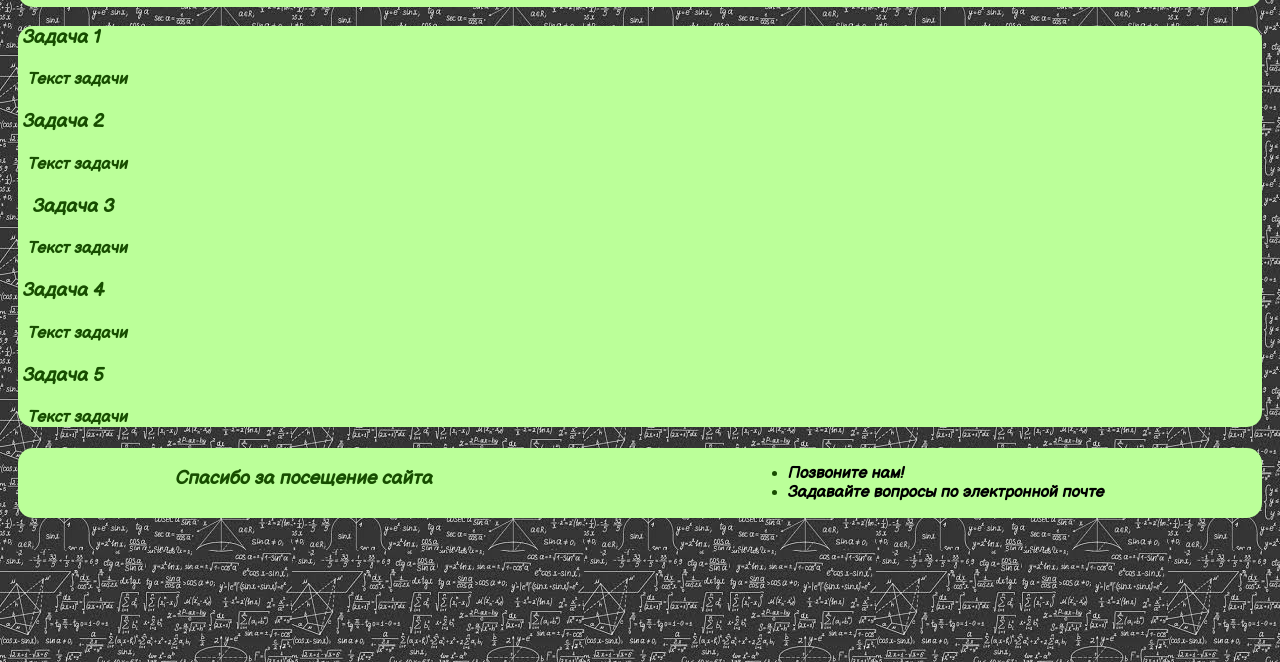
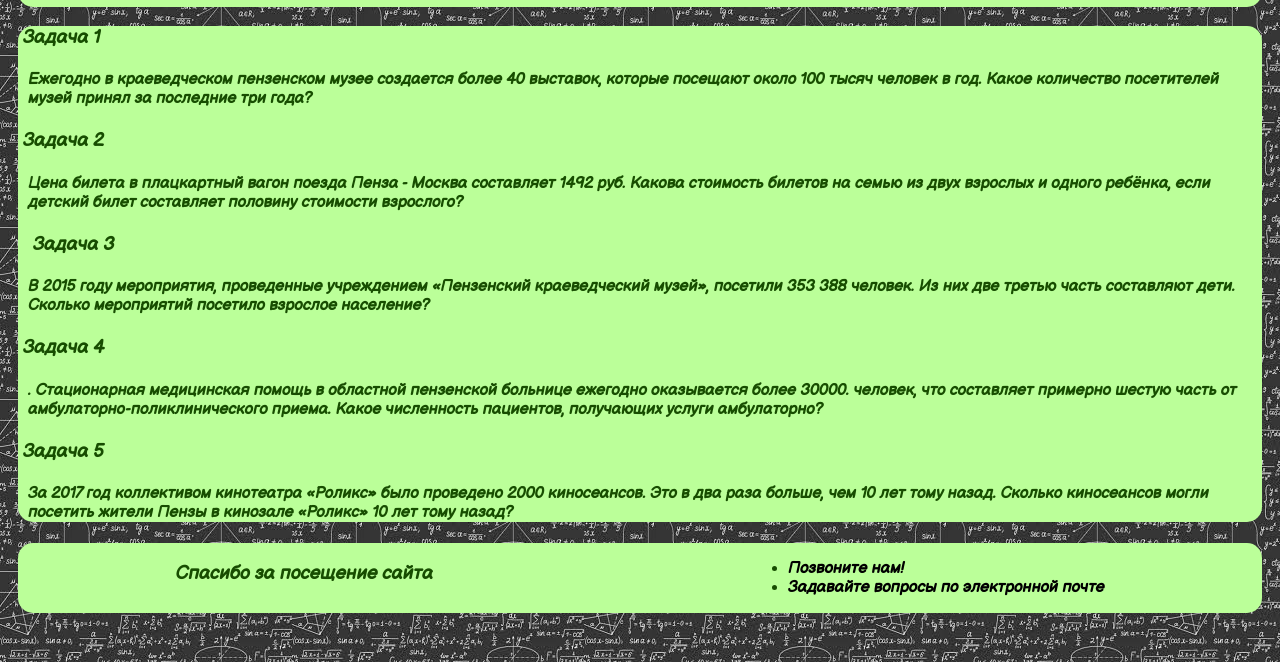
Before and after one commit to IlyaSeleznev04082008/IlyaSeleznev04082008.github.io, a plain HTML site: page index-excel.html in a window 1280 px wide. Shown: the part 138-800 px from the top of the page. Drawn offline with Linux system fonts and the light colour scheme.

Commit message:
Add files via upload

```diff
--- a/index-excel.html
+++ b/index-excel.html
@@ -25,20 +25,20 @@
      <main>
          <dl><h3>Задача 1</h3></dl>
         <dt>
-            <h4> Текст задачи</h4>
+            <h4> Ежегодно в краеведческом пензенском музее создается более 40 выставок, которые посещают около 100 тысяч человек в год. Какое количество посетителей музей принял за последние три года?</h4>
         </dt>
         <dl><h3>Задача 2</h3></dl>
         <dt>
-            <h4> Текст задачи</h4>
+            <h4> Цена билета в плацкартный вагон поезда Пенза - Москва составляет 1492 руб. Какова стоимость билетов на семью из двух взрослых и одного ребёнка, если детский билет составляет половину стоимости взрослого?</h4>
             <dl><h3>Задача 3</h3></dl>
         <dt>
-            <h4> Текст задачи</h4></dt>
+            <h4> В 2015 году мероприятия, проведенные учреждением «Пензенский краеведческий музей», посетили 353 388  человек. Из них две третью часть составляют дети. Сколько мероприятий посетило взрослое население?</h4></dt>
          <dl><h3>Задача 4</h3></dl>
         <dt>
-            <h4> Текст задачи</h4></dt>
+            <h4> . Стационарная медицинская помощь в областной пензенской больнице ежегодно оказывается более 30000. человек, что составляет примерно шестую часть от амбулаторно-поликлинического приема. Какое численность пациентов, получающих услуги амбулаторно?</h4></dt>
         <dl><h3>Задача 5</h3></dl>
         <dt>
-            <h4> Текст задачи</h4></dt>
+            <h4> За 2017 год коллективом кинотеатра «Роликс» было проведено 2000 киносеансов. Это в два раза больше, чем 10 лет тому назад. Сколько киносеансов могли  посетить жители Пензы в кинозале «Роликс» 10 лет тому назад?</h4></dt>
 
        </main>
       <footer>
```
